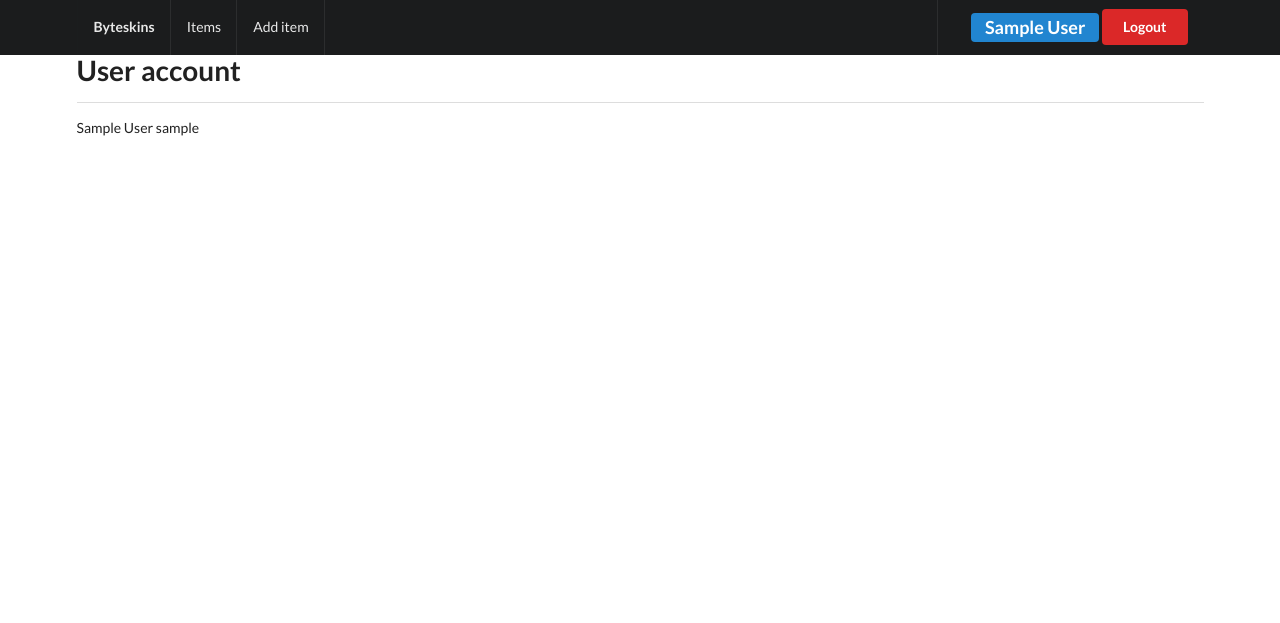
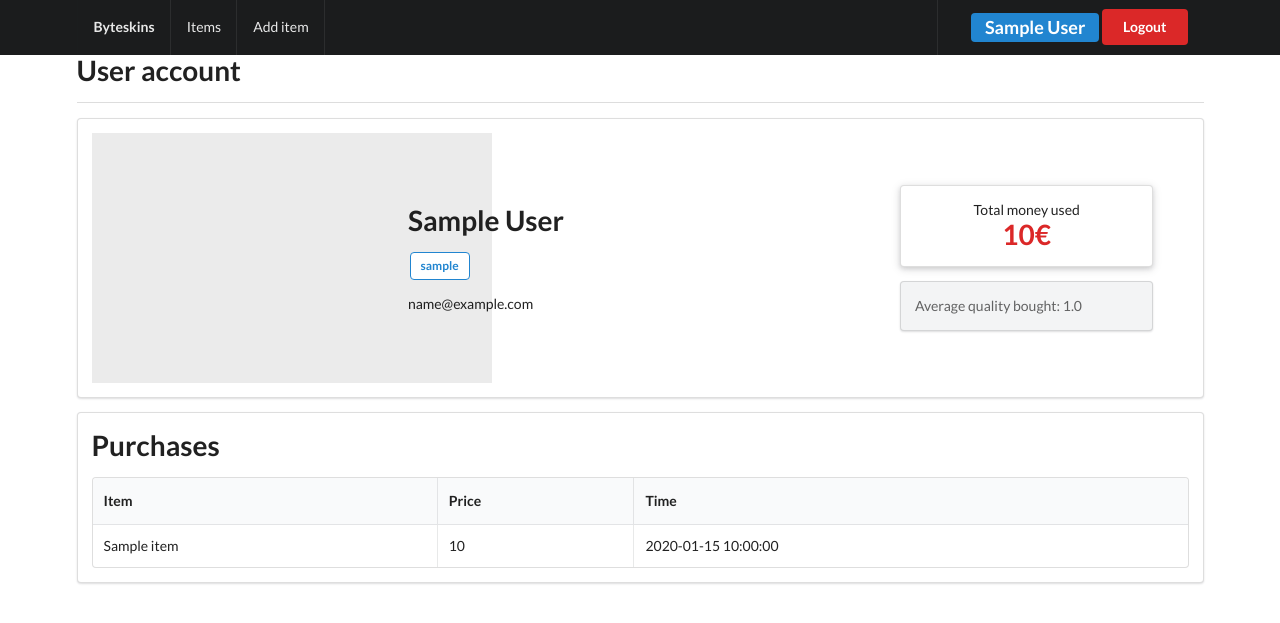
Before and after one commit to k0tix/tsoha-projekti, a Flask app: page /user/ in a window 1280 px wide. Shown: the top 623 px of the page. Run offline with Flask 2, Linux system fonts and the light colour scheme; a user stored in the database is signed in; tables that the repository leaves empty hold one stand-in row (values such as "Sample post"); some libraries are stand-ins or nearby versions.

Commit message:
add template to render data from account data sql queries

```diff
--- a/application/templates/user/user.html
+++ b/application/templates/user/user.html
@@ -1,8 +1,53 @@
 {% extends "layout.html" %}
 
 {% block body %}
-    <h1 class="ui header">User account</h1>
-    <div class="ui divider"></div>
-    {{ user.name }}
-    {{ user.username }}
+<h1 class="ui header">User account</h1>
+<div class="ui divider"></div>
+    <div class="ui segment">
+        <div class="ui grid">
+            <div class="four wide column">
+                <div class="ui image" style="background-color: lightgrey">
+                    <div class="ui placeholder" style="height: 250px; width: 400px"></div>
+                </div>
+            </div>
+            <div class="six wide column" style="margin: auto">
+                <h1 class="header">
+                    {{ user.name }}
+                </h1>
+                <div class="ui blue basic label">{{ user.username }}</div>
+                <p style="margin-top: 1em">{{ user.email }}</p>
+            </div>
+            <div class="four wide column" style="margin: auto">
+                <div class="ui raised segment" style="text-align: center">
+                    Total money used
+                    <h1 class="ui red header">{{ total_money }}€</h1>
+                </div>
+                <div class="ui secondary segment">
+                    Average quality bought: {{ average_quality }}
+                </div>
+            </div>
+        </div>
+    </div>
+    <div class="ui segment">
+        <h1>Purchases</h1>
+        <table class="ui celled table">
+            <thead>
+                <tr>
+                    <th>Item</th>
+                    <th>Price</th>
+                    <th>Time</th>
+                </tr>
+            </thead>
+            <tbody>
+                {% for purchase in purchases %}
+                    <tr>
+                        <td>{{ purchase.name }}</td>
+                        <td>{{ purchase.price }}</td>
+                        <td>{{ purchase.date }}</td>
+                    </tr>
+                {% endfor %}
+            </tbody>
+        </table>
+    </div>
+</div>
 {% endblock %}
```
